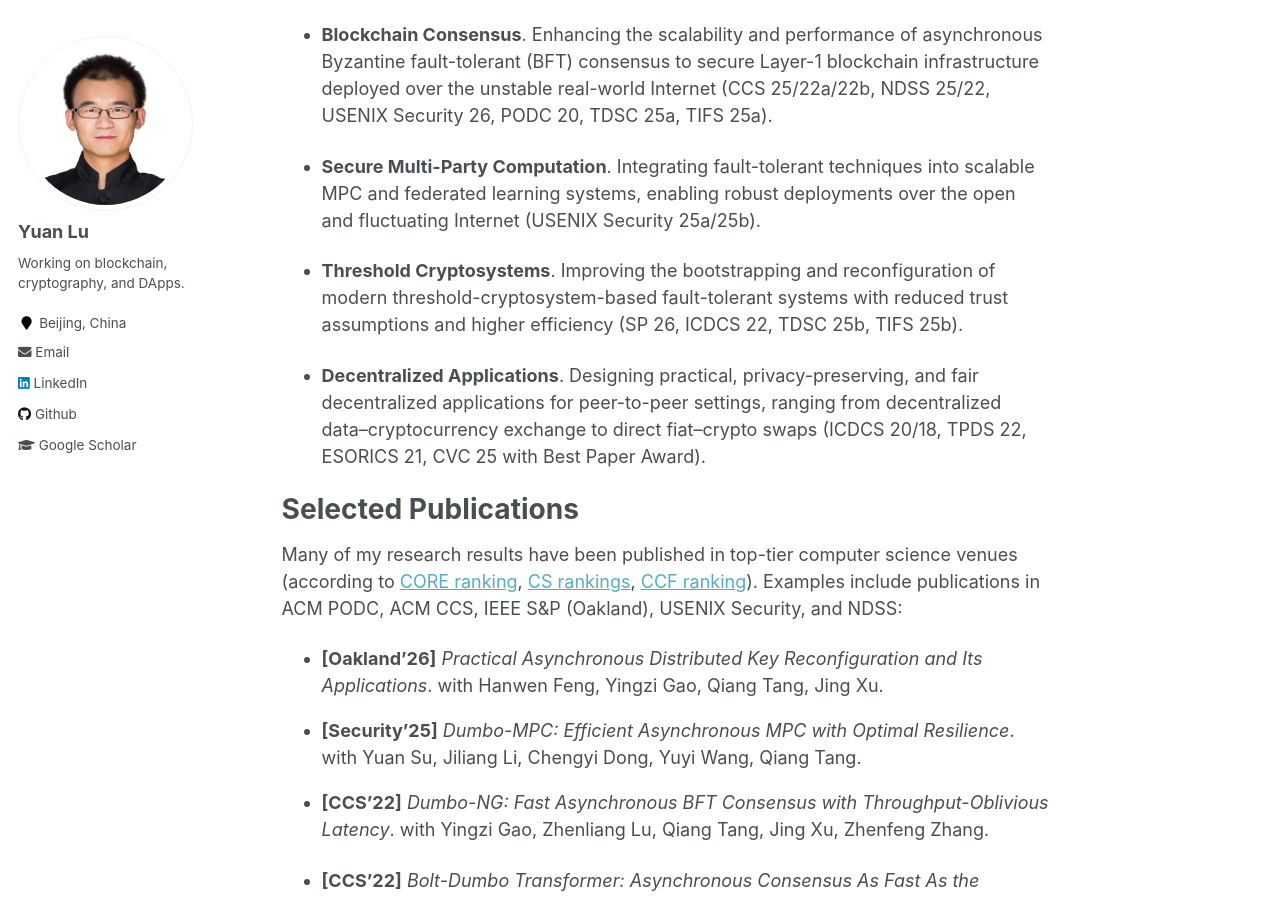
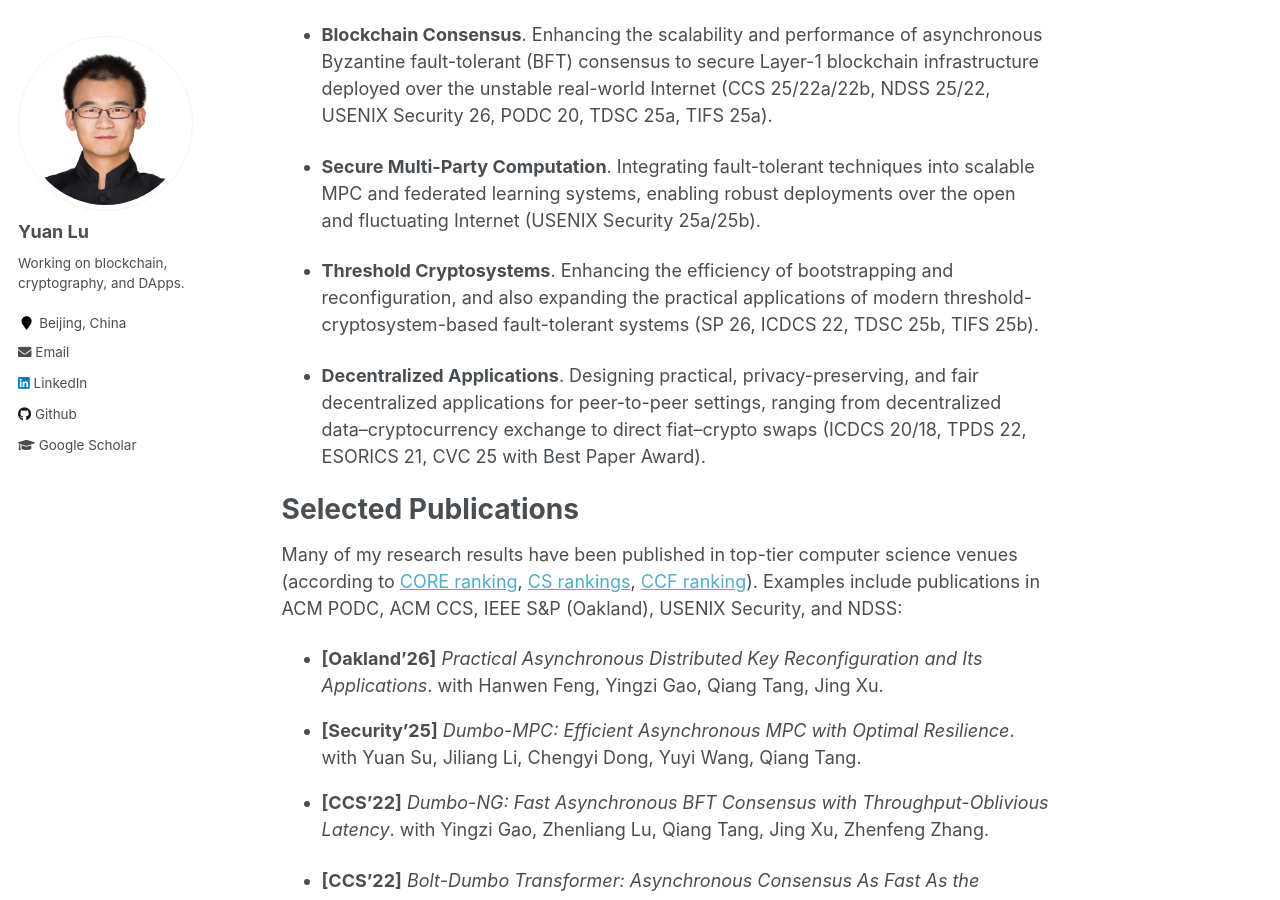
Before and after one commit to yylluu/yylluu.github.io, a Jekyll site: the page built from _pages/about.md, in a window 1280 px wide and 900 px high, scrolled down 390 px. Built offline with Jekyll 4.4.1, drawn with Linux system fonts in a browser that asks for light colours.

Commit message:
Update about.md

```diff
--- a/_pages/about.md
+++ b/_pages/about.md
@@ -13,7 +13,7 @@ Hi, welcome to the homepage of Yuan Lu, Ph.D. (simplified Chinese 路远 or trad
 
 - **Secure Multi-Party Computation**. Integrating fault-tolerant techniques into scalable MPC and federated learning systems, enabling robust deployments over the open and fluctuating Internet (USENIX Security 25a/25b).
 
-- **Threshold Cryptosystems**. Improving the bootstrapping and reconfiguration of modern threshold-cryptosystem-based fault-tolerant systems with reduced trust assumptions and higher efficiency (SP 26, ICDCS 22, TDSC 25b, TIFS 25b).
+- **Threshold Cryptosystems**. Enhancing the efficiency of bootstrapping and reconfiguration, and also expanding the practical applications of modern threshold-cryptosystem-based fault-tolerant systems (SP 26, ICDCS 22, TDSC 25b, TIFS 25b).
 
 - **Decentralized Applications**. Designing practical, privacy-preserving, and fair decentralized applications for peer-to-peer settings, ranging from decentralized data–cryptocurrency exchange to direct fiat–crypto swaps (ICDCS 20/18, TPDS 22, ESORICS 21, CVC 25 with Best Paper Award).
 
```
